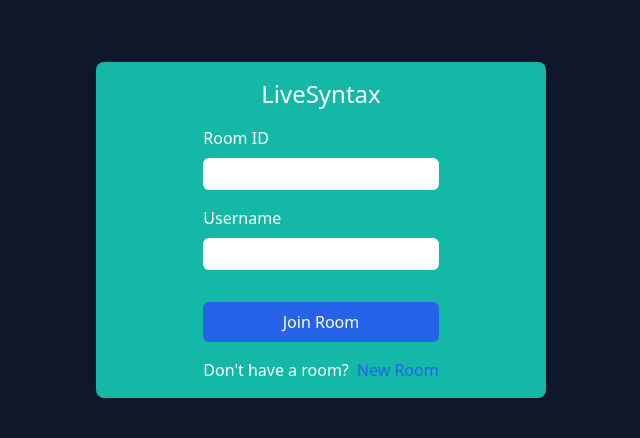
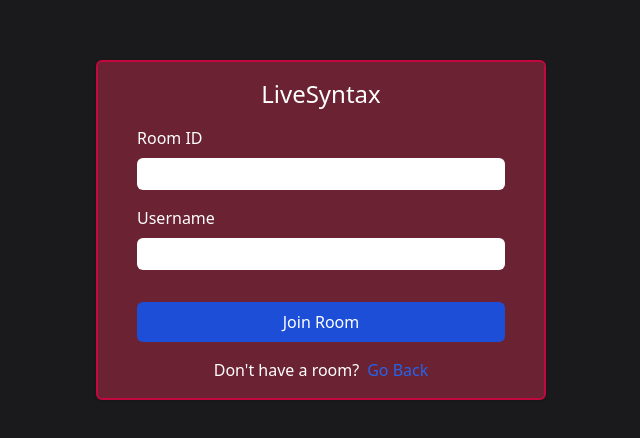
Before and after one commit to sohamdata/LiveSyntax, a Next.js app: page / in a window 1280 px wide. Shown: the part 170-608 px from the top of the page, without its empty margins (319-959 px from the left). Built offline with nearby package versions, Linux system fonts and the light colour scheme.

Commit message:
style: defined possible theme

```diff
--- a/src/components/JoinRoom.tsx
+++ b/src/components/JoinRoom.tsx
@@ -1,12 +1,18 @@
-interface JoinRoomProps { }
+import Link from "next/link";
+
+interface JoinRoomProps { };
 
 const JoinRoom = (props: JoinRoomProps) => {
+    const joinHandler = (e: any) => {
+        e.preventDefault();
+    };
+
     return (
         <>
-            <div className='w-full sm:w-[450px] absolute top-[50%] left-[50%] translate-x-[-50%] translate-y-[-50%] flex justify-center items-center'>
-                <div className='rounded-lg shadow relative w-full bg-teal-500'>
-                    <div className='w-full h-full flex  justify-center'>
-                        <form className="space-y-4 px-4 p-4">
+            <div className='w-[450px] absolute top-[50%] left-[50%] translate-x-[-50%] translate-y-[-50%] flex justify-center items-center'>
+                <div className='rounded-md shadow relative w-full bg-burgundy border-2 border-another-red'>
+                    <div className='w-full h-full flex justify-center'>
+                        <form className="space-y-4 px-4 p-4 w-[400px]">
                             <h1 className="text-center text-2xl text-white font-medium">LiveSyntax</h1>
                             <div>
                                 <label htmlFor="email" className="my-2 block text-white">Room ID</label>
@@ -20,15 +26,17 @@ const JoinRoom = (props: JoinRoomProps) => {
                                     className="mb-4 p-1.5 rounded-md outline-none border-5 w-full text-black text-sm"
                                 />
                             </div>
-                            <button type="submit" className="py-2 w-full rounded-md font-medium text-white bg-blue-600 hover:bg-blue-800 hover:text-brand-orange transition duration-300">
+                            <button type="submit" onClick={joinHandler}
+                                className="py-2 w-full rounded-md font-medium text-white bg-blue-700 hover:bg-blue-800 hover:text-brand-orange transition duration-300"
+                            >
                                 Join Room
                             </button>
                             <div>
                                 <p className="text-center text-white">
                                     Don't have a room?
-                                    <a className="ml-2 text-blue-600 cursor-pointer hover:underline">
-                                        New Room
-                                    </a>
+                                    <Link href='/' className="ml-2 text-blue-600 cursor-pointer hover:underline">
+                                        Go Back
+                                    </Link>
                                 </p>
                             </div>
                         </form>
--- a/src/pages/index.tsx
+++ b/src/pages/index.tsx
@@ -2,7 +2,7 @@ import JoinRoom from "@/components/JoinRoom";
 
 export default function Home() {
   return (
-    <main className="bg-slate-900 h-screen w-screen">
+    <main className="bg-dark-choco h-screen w-screen">
       <JoinRoom />
     </main >
   )
--- a/tailwind.config.js
+++ b/tailwind.config.js
@@ -12,6 +12,14 @@ module.exports = {
         'gradient-conic':
           'conic-gradient(from 180deg at 50% 50%, var(--tw-gradient-stops))',
       },
+      colors: {
+        "dark-choco": "#1a1a1d",
+        "cement": "#4e4e50",
+        "burgundy": "#6b2232",
+        "tesla-red": "#950740",
+        "tesla-blue": "#190061",
+        "another-red": "#c3073f",
+      },
     },
   },
   plugins: [],
```
